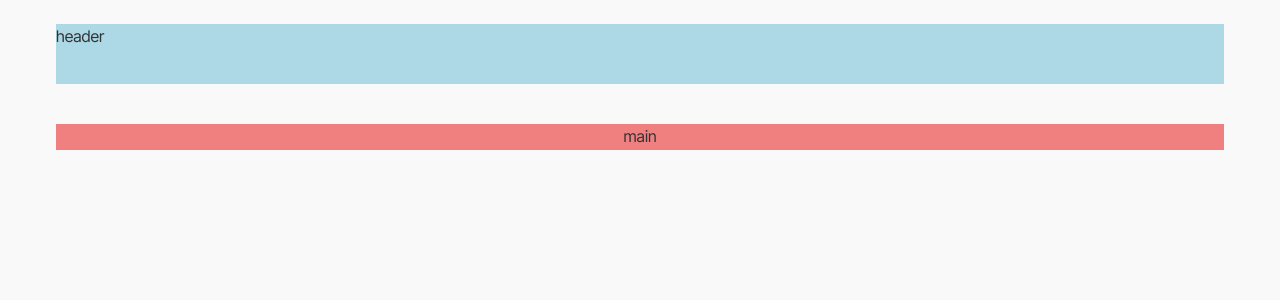
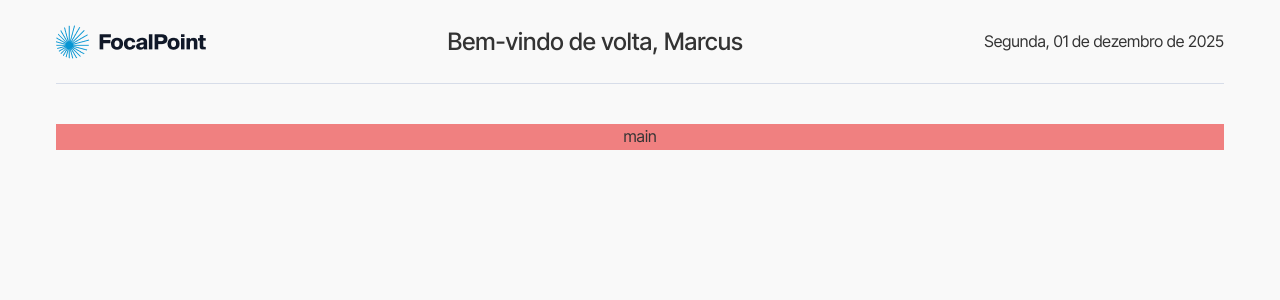
Before and after one commit to breno-aredes/focal-point, a Next.js app: page / in a window 1280 px wide. Shown: the top 300 px of the page. Built offline with nearby package versions, Linux system fonts and the light colour scheme.

Commit message:
feat: finish Header component

```diff
--- a/src/components/header/index.tsx
+++ b/src/components/header/index.tsx
@@ -1,5 +1,15 @@
 import "@/styles/components/header.scss";
+import Logo from "@/assets/logo.png";
+import Image from "next/image";
 
 export default function Header() {
-  return <div className="header-container">header</div>;
+  return (
+    <div className="header-container">
+      <header>
+        <Image src={Logo} alt="Logo" />
+        <h1>Bem-vindo de volta, Marcus </h1>
+        <h2>Segunda, 01 de dezembro de 2025</h2>
+      </header>
+    </div>
+  );
 }
--- a/src/styles/components/header.scss
+++ b/src/styles/components/header.scss
@@ -1,8 +1,21 @@
 .header-container {
   width: 100%;
   height: 60px;
-  background-color: lightblue;
   margin-bottom: 40px;
-  display: flex;
-  justify-content: space-between;
+  border-bottom: 1px solid #d7dde9;
+  header {
+    width: 100%;
+    height: 36px;
+    display: flex;
+    justify-content: space-between;
+    align-items: center;
+  }
+  h1 {
+    font-size: 24px;
+    font-weight: 500;
+  }
+  h2 {
+    font-size: 16px;
+    font-weight: 400;
+  }
 }
```
Also changed, not shown: src/assets/logo.png (added).
